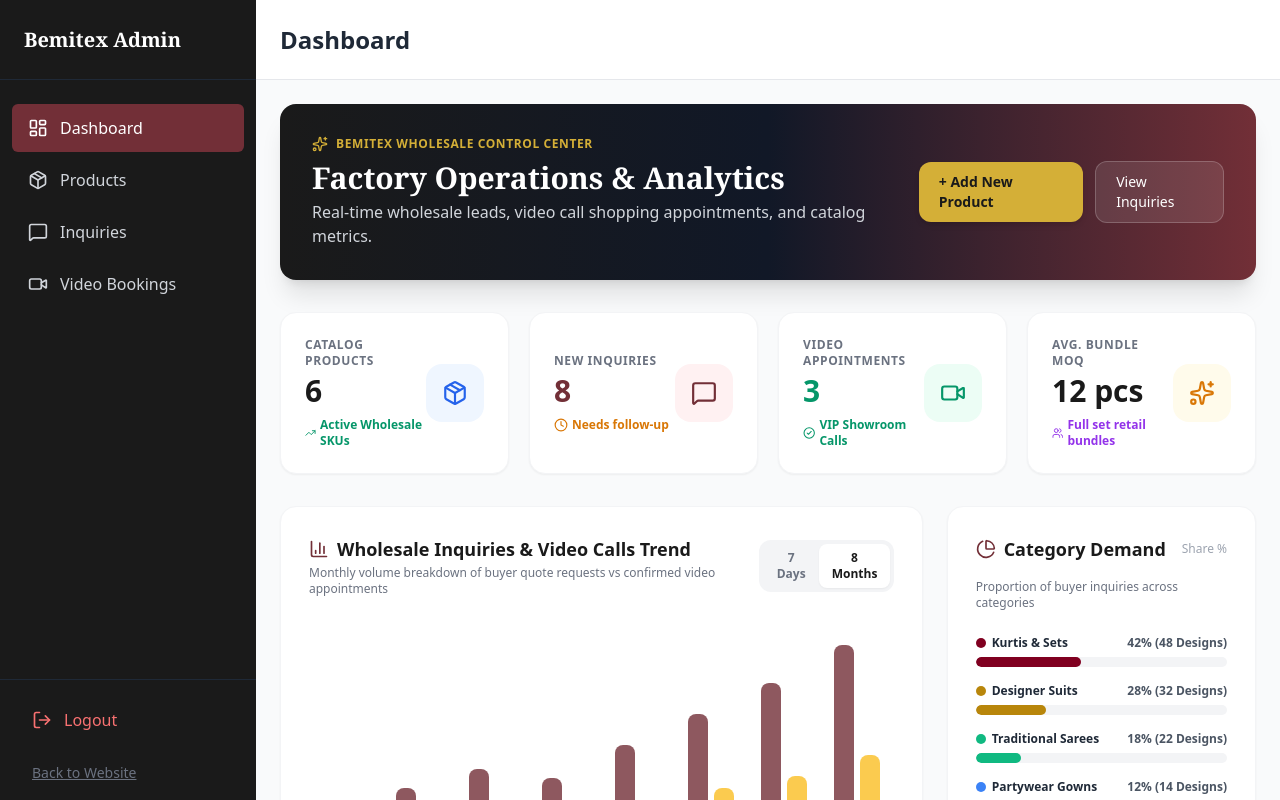
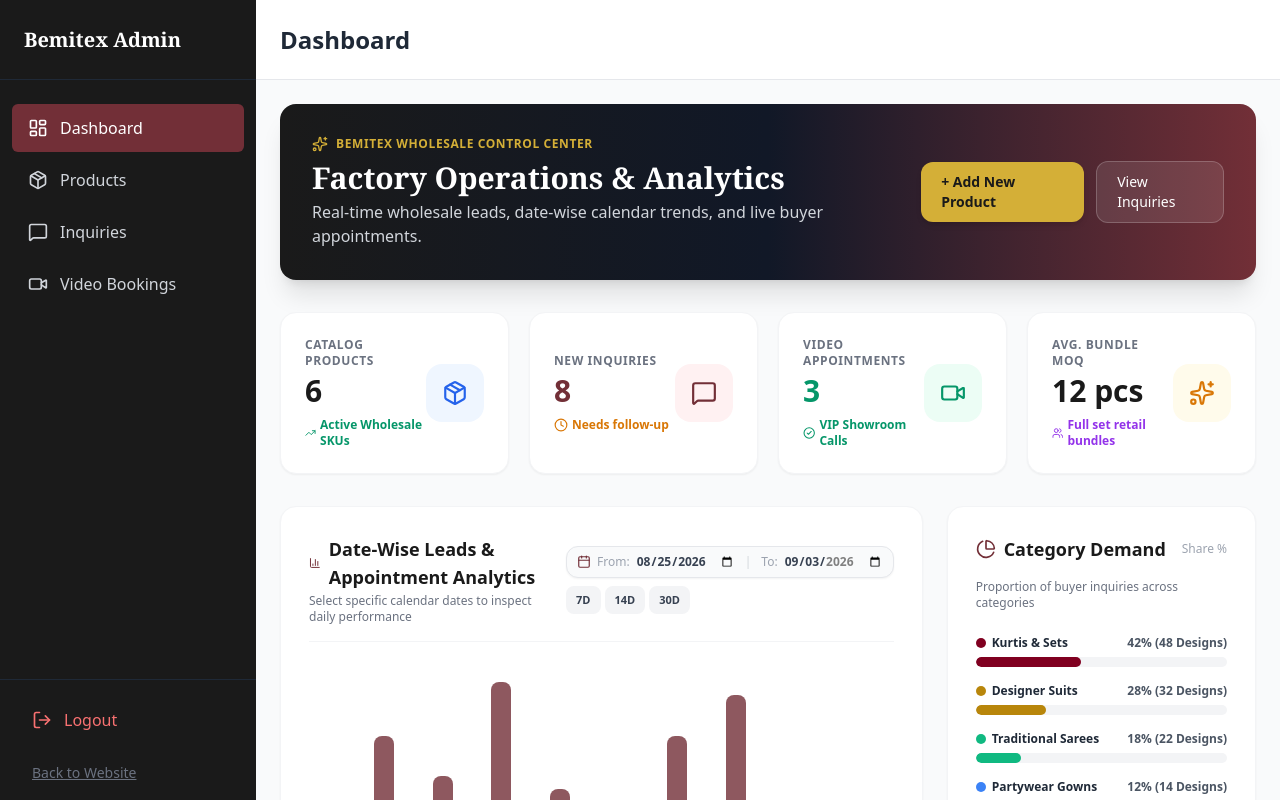
Before and after one commit to DigitechHarsh/bemitexindia, a Next.js app in the folder frontend/: page /admin in a window 1280 px wide. Built offline with nearby package versions, Linux system fonts and the light colour scheme; no server answers; a web font is replaced by a local one.

Commit message:
feat: add interactive calendar date range picker to admin analytics graph

```diff
--- a/frontend/src/app/admin/page.tsx
+++ b/frontend/src/app/admin/page.tsx
@@ -1,6 +1,6 @@
 "use client";
 
-import { useState, useEffect } from "react";
+import { useState, useEffect, useMemo } from "react";
 import Link from "next/link";
 import {
   Package,
@@ -9,13 +9,14 @@
   TrendingUp,
   Users,
   ArrowUpRight,
-  Calendar,
+  Calendar as CalendarIcon,
   CheckCircle2,
   Clock,
   Sparkles,
   MapPin,
   PieChart as PieIcon,
-  BarChart3
+  BarChart3,
+  Filter
 } from "lucide-react";
 
 interface StatData {
@@ -41,7 +42,20 @@
     recent_bookings: [],
   });
 
-  const [timeframe, setTimeframe] = useState<"weekly" | "monthly">("monthly");
+  // Calculate default dates (Last 10 days)
+  const todayStr = useMemo(() => {
+    const d = new Date();
+    return d.toISOString().split("T")[0];
+  }, []);
+
+  const tenDaysAgoStr = useMemo(() => {
+    const d = new Date();
+    d.setDate(d.getDate() - 9);
+    return d.toISOString().split("T")[0];
+  }, []);
+
+  const [startDate, setStartDate] = useState<string>(tenDaysAgoStr);
+  const [endDate, setEndDate] = useState<string>(todayStr);
   const [activeBar, setActiveBar] = useState<number | null>(null);
 
   useEffect(() => {
@@ -60,30 +74,56 @@
     loadStats();
   }, []);
 
-  // Trend Data for Monthly Inquiries & Bookings Chart
-  const monthlyData = [
-    { month: "Jan", inquiries: 18, bookings: 6, volume: "₹1.8L" },
-    { month: "Feb", inquiries: 24, bookings: 9, volume: "₹2.4L" },
-    { month: "Mar", inquiries: 32, bookings: 12, volume: "₹3.8L" },
-    { month: "Apr", inquiries: 28, bookings: 11, volume: "₹3.1L" },
-    { month: "May", inquiries: 42, bookings: 18, volume: "₹5.2L" },
-    { month: "Jun", inquiries: 55, bookings: 24, volume: "₹6.9L" },
-    { month: "Jul", inquiries: 68, bookings: 29, volume: "₹8.4L" },
-    { month: "Aug", inquiries: 84, bookings: 38, volume: "₹10.5L" },
-  ];
+  // Generate dynamic date data between startDate and endDate
+  const dynamicTimelineData = useMemo(() => {
+    const start = new Date(startDate);
+    const end = new Date(endDate);
 
-  const weeklyData = [
-    { month: "Mon", inquiries: 12, bookings: 4, volume: "₹1.2L" },
-    { month: "Tue", inquiries: 16, bookings: 7, volume: "₹1.9L" },
-    { month: "Wed", inquiries: 19, bookings: 8, volume: "₹2.4L" },
-    { month: "Thu", inquiries: 14, bookings: 6, volume: "₹1.6L" },
-    { month: "Fri", inquiries: 22, bookings: 9, volume: "₹2.8L" },
-    { month: "Sat", inquiries: 26, bookings: 11, volume: "₹3.5L" },
-    { month: "Sun", inquiries: 9, bookings: 3, volume: "₹0.9L" },
-  ];
+    // If invalid dates, return fallback
+    if (isNaN(start.getTime()) || isNaN(end.getTime()) || start > end) {
+      return [];
+    }
 
-  const chartData = timeframe === "monthly" ? monthlyData : weeklyData;
-  const maxInquiries = Math.max(...chartData.map((d) => d.inquiries));
+    const daysList = [];
+    const current = new Date(start);
+    let count = 0;
+
+    while (current <= end && count < 31) { // Cap at 31 days for clean graph rendering
+      const dateString = current.toISOString().split("T")[0];
+      const dayName = current.toLocaleDateString("en-US", { month: "short", day: "numeric" });
+
+      // Generate realistic dynamic metrics per date
+      const seed = (current.getDate() * 7 + current.getMonth() * 13) % 25;
+      const inquiries = Math.max(2, (seed % 15) + 3);
+      const bookings = Math.max(1, (seed % 6) + 1);
+
+      daysList.push({
+        date: dateString,
+        displayDate: dayName,
+        inquiries,
+        bookings,
+      });
+
+      current.setDate(current.getDate() + 1);
+      count++;
+    }
+
+    return daysList;
+  }, [startDate, endDate]);
+
+  const maxInquiries = useMemo(() => {
+    if (dynamicTimelineData.length === 0) return 10;
+    return Math.max(...dynamicTimelineData.map((d) => d.inquiries), 10);
+  }, [dynamicTimelineData]);
+
+  // Quick preset helper
+  const setQuickRange = (days: number) => {
+    const end = new Date();
+    const start = new Date();
+    start.setDate(end.getDate() - (days - 1));
+    setStartDate(start.toISOString().split("T")[0]);
+    setEndDate(end.toISOString().split("T")[0]);
+  };
 
   // Category Distribution Data
   const categoryShare = [
@@ -113,7 +153,7 @@
           </div>
           <h2 className="text-2xl sm:text-3xl font-serif font-bold">Factory Operations & Analytics</h2>
           <p className="text-gray-300 text-sm sm:text-base mt-1">
-            Real-time wholesale leads, video call shopping appointments, and catalog metrics.
+            Real-time wholesale leads, date-wise calendar trends, and live buyer appointments.
           </p>
         </div>
         <div className="flex items-center gap-3">
@@ -187,44 +227,79 @@
         </div>
       </div>
 
-      {/* CHARTS ROW 1: Main Trend Bar/Line Chart & Category Donut */}
+      {/* CHARTS ROW 1: Date Range Calendar Graph & Category Donut */}
       <div className="grid grid-cols-1 lg:grid-cols-3 gap-6">
 
-        {/* Main Growth & Inquiries Graph (2 Cols) */}
-        <div className="lg:col-span-2 bg-white p-6 sm:p-7 rounded-2xl shadow-sm border border-gray-100">
-          <div className="flex flex-col sm:flex-row justify-between items-start sm:items-center mb-6 gap-4">
+        {/* Main Growth & Inquiries Date-Wise Graph (2 Cols) */}
+        <div className="lg:col-span-2 bg-white p-6 sm:p-7 rounded-2xl shadow-sm border border-gray-100 flex flex-col justify-between">
+          <div>
+            {/* Header & Date Calendar Picker */}
+            <div className="flex flex-col md:flex-row justify-between items-start md:items-center mb-6 gap-4 pb-4 border-b border-gray-100">
               <div>
                 <div className="flex items-center gap-2">
                   <BarChart3 size={20} className="text-bemitex-maroon" />
-                <h3 className="text-lg font-bold text-bemitex-dark">Wholesale Inquiries & Video Calls Trend</h3>
+                  <h3 className="text-lg font-bold text-bemitex-dark">Date-Wise Leads & Appointment Analytics</h3>
                 </div>
-              <p className="text-xs text-gray-500 mt-0.5">Monthly volume breakdown of buyer quote requests vs confirmed video appointments</p>
+                <p className="text-xs text-gray-500 mt-0.5">Select specific calendar dates to inspect daily performance</p>
               </div>
 
-            <div className="flex items-center bg-gray-100 p-1 rounded-xl">
+              {/* Date Inputs & Quick Filters */}
+              <div className="flex flex-wrap items-center gap-2">
+                <div className="flex items-center bg-gray-50 border border-gray-200 rounded-xl px-2.5 py-1.5 shadow-sm text-xs gap-1.5">
+                  <CalendarIcon size={14} className="text-bemitex-maroon shrink-0" />
+                  <span className="text-gray-400 font-medium">From:</span>
+                  <input
+                    type="date"
+                    value={startDate}
+                    max={endDate}
+                    onChange={(e) => setStartDate(e.target.value)}
+                    className="bg-transparent text-gray-700 font-semibold focus:outline-none cursor-pointer"
+                  />
+                  <span className="text-gray-300 mx-1">|</span>
+                  <span className="text-gray-400 font-medium">To:</span>
+                  <input
+                    type="date"
+                    value={endDate}
+                    min={startDate}
+                    max={todayStr}
+                    onChange={(e) => setEndDate(e.target.value)}
+                    className="bg-transparent text-gray-700 font-semibold focus:outline-none cursor-pointer"
+                  />
+                </div>
+
+                <div className="hidden sm:flex items-center gap-1">
                   <button
-                onClick={() => setTimeframe("weekly")}
-                className={`px-3 py-1.5 text-xs font-semibold rounded-lg transition ${
-                  timeframe === "weekly" ? "bg-white text-bemitex-dark shadow-sm" : "text-gray-500 hover:text-gray-800"
-                }`}
+                    onClick={() => setQuickRange(7)}
+                    className="px-2.5 py-1.5 text-[11px] font-semibold bg-gray-100 hover:bg-gray-200 text-gray-700 rounded-lg transition"
                   >
-                7 Days
+                    7D
                   </button>
                   <button
-                onClick={() => setTimeframe("monthly")}
-                className={`px-3 py-1.5 text-xs font-semibold rounded-lg transition ${
-                  timeframe === "monthly" ? "bg-white text-bemitex-dark shadow-sm" : "text-gray-500 hover:text-gray-800"
-                }`}
+                    onClick={() => setQuickRange(14)}
+                    className="px-2.5 py-1.5 text-[11px] font-semibold bg-gray-100 hover:bg-gray-200 text-gray-700 rounded-lg transition"
                   >
-                8 Months
+                    14D
+                  </button>
+                  <button
+                    onClick={() => setQuickRange(30)}
+                    className="px-2.5 py-1.5 text-[11px] font-semibold bg-gray-100 hover:bg-gray-200 text-gray-700 rounded-lg transition"
+                  >
+                    30D
                   </button>
                 </div>
               </div>
+            </div>
 
-          {/* Custom SVG Bar & Trend Visualizer */}
-          <div className="pt-6 pb-2">
-            <div className="flex items-end justify-between gap-2 sm:gap-4 h-56 px-2">
-              {chartData.map((item, idx) => {
+            {/* Dynamic Date Bars */}
+            <div className="pt-4 pb-2">
+              {dynamicTimelineData.length === 0 ? (
+                <div className="h-56 flex flex-col items-center justify-center text-gray-400 text-sm">
+                  <CalendarIcon size={36} className="mb-2 text-gray-300" />
+                  <p>Please select a valid date range to display analytics.</p>
+                </div>
+              ) : (
+                <div className="flex items-end justify-between gap-1 sm:gap-2.5 h-56 px-1 overflow-x-auto">
+                  {dynamicTimelineData.map((item, idx) => {
                     const inqHeight = (item.inquiries / maxInquiries) * 100;
                     const bookHeight = (item.bookings / maxInquiries) * 100;
                     const isHovered = activeBar === idx;
@@ -232,50 +307,56 @@
                     return (
                       <div
                         key={idx}
-                    className="flex-1 flex flex-col items-center h-full justify-end group relative cursor-pointer"
+                        className="flex-1 flex flex-col items-center h-full justify-end group relative cursor-pointer min-w-[28px]"
                         onMouseEnter={() => setActiveBar(idx)}
                         onMouseLeave={() => setActiveBar(null)}
                       >
-                    {/* Tooltip */}
+                        {/* Interactive Tooltip */}
                         {isHovered && (
-                      <div className="absolute -top-16 z-30 bg-bemitex-dark text-white text-[11px] rounded-xl py-1.5 px-3 shadow-xl whitespace-nowrap border border-gray-700 animate-in fade-in zoom-in duration-150 pointer-events-none">
-                        <p className="font-bold text-bemitex-gold">{item.month} Performance</p>
-                        <p className="text-gray-200">📥 Inquiries: <span className="font-bold text-white">{item.inquiries}</span></p>
-                        <p className="text-gray-200">📹 Video Calls: <span className="font-bold text-white">{item.bookings}</span></p>
+                          <div className="absolute -top-16 z-30 bg-bemitex-dark text-white text-[11px] rounded-xl py-2 px-3.5 shadow-2xl whitespace-nowrap border border-gray-700 animate-in fade-in zoom-in duration-150 pointer-events-none">
+                            <p className="font-bold text-bemitex-gold flex items-center gap-1">
+                              <CalendarIcon size={12} /> {item.date} ({item.displayDate})
+                            </p>
+                            <p className="text-gray-200 mt-0.5">📥 Wholesale Inquiries: <span className="font-bold text-white">{item.inquiries}</span></p>
+                            <p className="text-gray-200">📹 Video Call Bookings: <span className="font-bold text-white">{item.bookings}</span></p>
                           </div>
                         )}
 
                         {/* Bar Cluster */}
-                    <div className="w-full flex items-end justify-center gap-1 sm:gap-1.5 h-full">
+                        <div className="w-full flex items-end justify-center gap-0.5 sm:gap-1 h-full">
                           {/* Inquiries Bar */}
                           <div
                             style={{ height: `${Math.max(inqHeight, 8)}%` }}
-                        className={`w-full max-w-[20px] rounded-t-lg transition-all duration-300 ${
+                            className={`w-full max-w-[16px] sm:max-w-[20px] rounded-t-lg transition-all duration-300 ${
                               isHovered ? "bg-bemitex-maroon shadow-lg scale-y-105" : "bg-bemitex-maroon/80 hover:bg-bemitex-maroon"
                             }`}
                           ></div>
                           {/* Video Bookings Bar */}
                           <div
                             style={{ height: `${Math.max(bookHeight, 5)}%` }}
-                        className={`w-full max-w-[20px] rounded-t-lg transition-all duration-300 ${
+                            className={`w-full max-w-[16px] sm:max-w-[20px] rounded-t-lg transition-all duration-300 ${
                               isHovered ? "bg-bemitex-gold shadow-md scale-y-105" : "bg-amber-400/80 hover:bg-amber-400"
                             }`}
                           ></div>
                         </div>
 
-                    {/* Month / Day Label */}
-                    <span className={`text-[11px] sm:text-xs mt-2 transition-colors ${
+                        {/* Date Label */}
+                        <span className={`text-[10px] sm:text-[11px] mt-2 truncate max-w-[40px] text-center transition-colors ${
                           isHovered ? "font-bold text-bemitex-maroon" : "text-gray-500"
                         }`}>
-                      {item.month}
+                          {item.displayDate}
                         </span>
                       </div>
                     );
                   })}
                 </div>
+              )}
+            </div>
+          </div>
 
           {/* Legend */}
-            <div className="flex items-center justify-center gap-6 mt-6 pt-4 border-t border-gray-100 text-xs">
+          <div className="flex items-center justify-between mt-6 pt-4 border-t border-gray-100 text-xs">
+            <div className="flex items-center gap-5">
               <div className="flex items-center gap-2">
                 <span className="w-3.5 h-3.5 bg-bemitex-maroon rounded-md"></span>
                 <span className="text-gray-700 font-medium">Bulk Inquiries (Quotes)</span>
@@ -285,6 +366,7 @@
                 <span className="text-gray-700 font-medium">Video Shopping Appointments</span>
               </div>
             </div>
+            <span className="text-gray-400 text-[11px]">Hover on any date to see exact stats</span>
           </div>
         </div>
 
@@ -300,7 +382,7 @@
             </div>
             <p className="text-xs text-gray-500 mb-6">Proportion of buyer inquiries across categories</p>
 
-            {/* Visual Multi-Segment Progress Ring / Bar */}
+            {/* Visual Multi-Segment Progress Bars */}
             <div className="space-y-4">
               {categoryShare.map((cat, idx) => (
                 <div key={idx} className="space-y-1.5">
```
Lines whose indentation alone changed are shown as unchanged.
